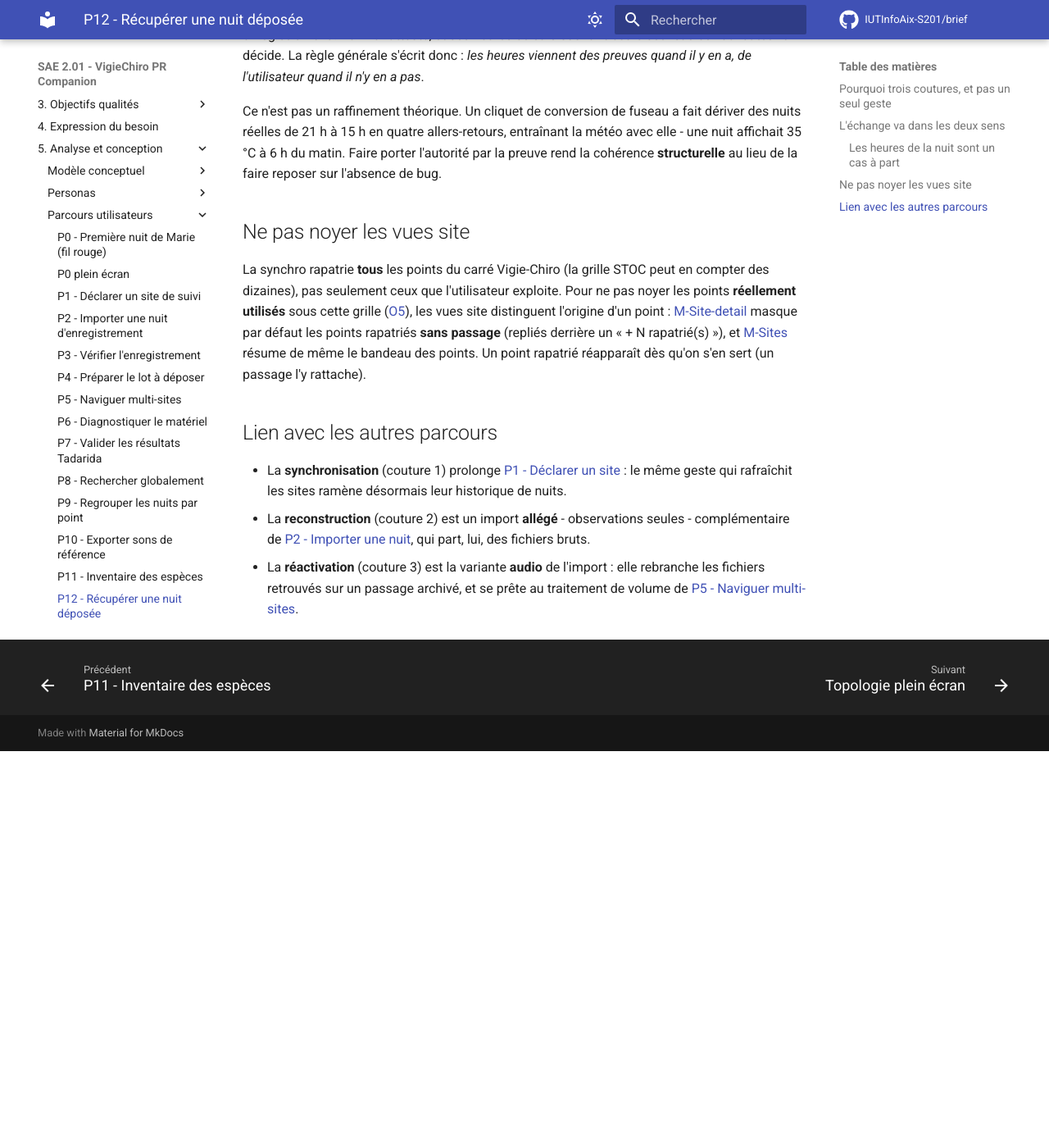
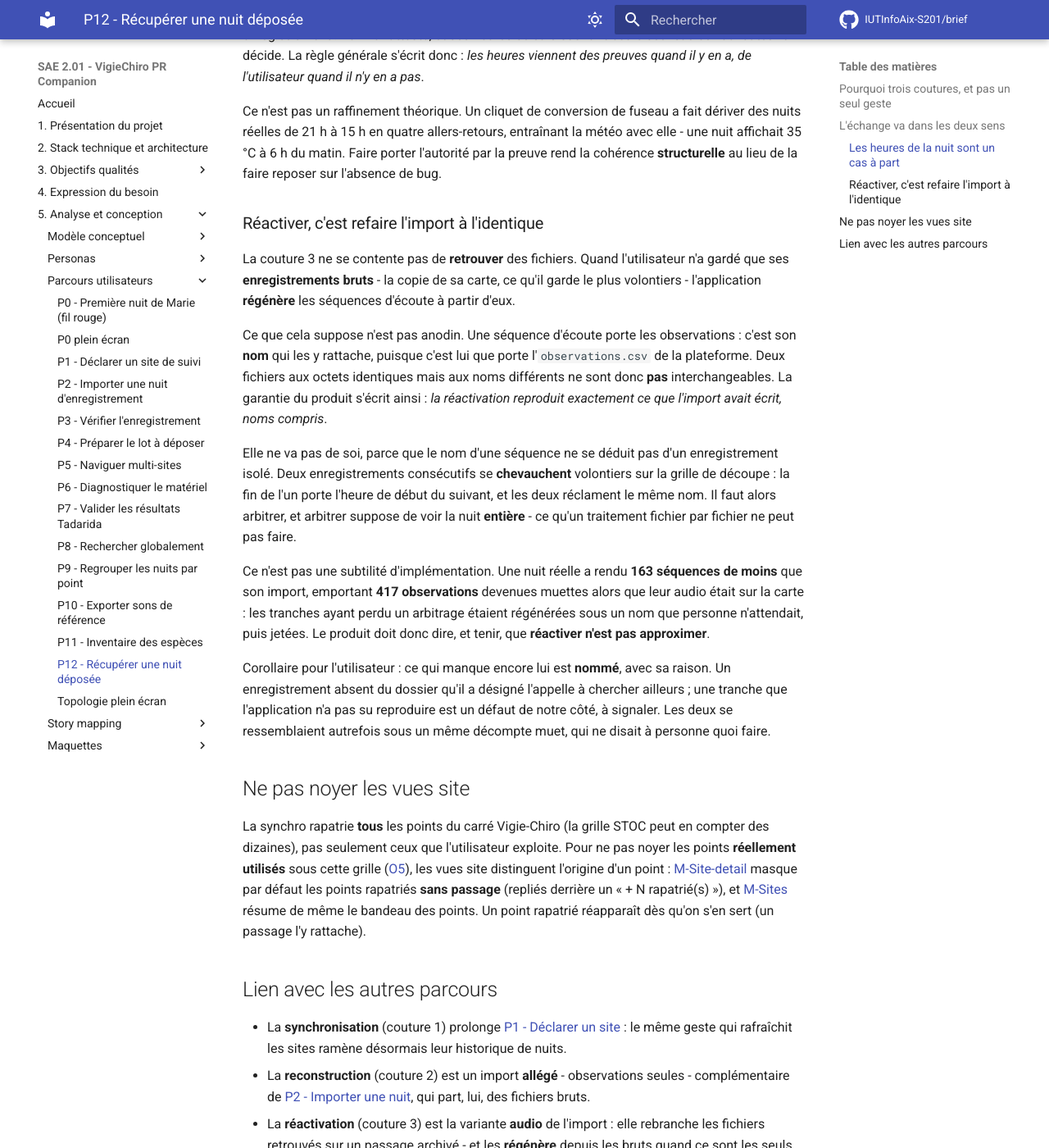
Before and after one commit to IUTInfoAix-S201/brief, an MkDocs documentation site: the page built from docs/Analyse et conception/Parcours utilisateurs/P12 - Récupérer une nuit déposée sur VigieChiro.md, in a window 1280 px wide and 1400 px high, scrolled down 2366 px. Shown: the whole window at 82% size. Built offline with MkDocs 1.6.1 and Material for MkDocs 9.7.7, drawn with Linux system fonts in a browser that asks for light colours; comment, search, counter and statistics services are not loaded; before the commit the page ends 3282 px from its top, so only the background shows below that; some of the changed text lies outside the part shown.

Commit message:
docs(P12) : réactiver, c'est refaire l'import à l'identique (#47)
P12 décrivait la couture 3 comme « elle rebranche les fichiers retrouvés ».
C'était exact tant que la réactivation se contentait de retrouver. Elle
**régénère** désormais les séquences depuis les bruts, ce qui engage une
garantie de conception que le brief ne portait pas.

Cette garantie : la réactivation reproduit exactement ce que l'import avait
écrit, noms compris. Elle n'est pas cosmétique - c'est le nom d'une séquence qui
lui rattache ses observations, puisque c'est lui que porte l'observations.csv.
Deux fichiers aux octets identiques mais aux noms différents ne sont pas
interchangeables.

Elle ne va pas de soi non plus : deux enregistrements consécutifs se chevauchent
volontiers sur la grille de découpe, et arbitrer qui garde le nom suppose de voir
la nuit entière.

Une nuit réelle a rendu 163 séquences de moins que son import, emportant 417
observations muettes alors que leur audio était sur la carte.

Ajoute aussi le corollaire côté utilisateur : ce qui manque est nommé, avec sa
raison, et la raison dit si la balle est dans son camp ou dans le nôtre.

```diff
--- a/docs/Analyse et conception/Parcours utilisateurs/P12 - Récupérer une nuit déposée sur VigieChiro.md
+++ b/docs/Analyse et conception/Parcours utilisateurs/P12 - Récupérer une nuit déposée sur VigieChiro.md
@@ -57,6 +57,34 @@ réelles de 21 h à 15 h en quatre allers-retours, entraînant la météo avec e
 35 °C à 6 h du matin. Faire porter l'autorité par la preuve rend la cohérence **structurelle** au lieu
 de la faire reposer sur l'absence de bug.
 
+### Réactiver, c'est refaire l'import à l'identique
+
+La couture 3 ne se contente pas de **retrouver** des fichiers. Quand l'utilisateur n'a gardé que ses
+**enregistrements bruts** - la copie de sa carte, ce qu'il garde le plus volontiers - l'application
+**régénère** les séquences d'écoute à partir d'eux.
+
+Ce que cela suppose n'est pas anodin. Une séquence d'écoute porte les observations : c'est son **nom**
+qui les y rattache, puisque c'est lui que porte l'`observations.csv` de la plateforme. Deux fichiers
+aux octets identiques mais aux noms différents ne sont donc **pas** interchangeables. La garantie du
+produit s'écrit ainsi : *la réactivation reproduit exactement ce que l'import avait écrit, noms
+compris*.
+
+Elle ne va pas de soi, parce que le nom d'une séquence ne se déduit pas d'un enregistrement isolé.
+Deux enregistrements consécutifs se **chevauchent** volontiers sur la grille de découpe : la fin de
+l'un porte l'heure de début du suivant, et les deux réclament le même nom. Il faut alors arbitrer, et
+arbitrer suppose de voir la nuit **entière** - ce qu'un traitement fichier par fichier ne peut pas
+faire.
+
+Ce n'est pas une subtilité d'implémentation. Une nuit réelle a rendu **163 séquences de moins** que
+son import, emportant **417 observations** devenues muettes alors que leur audio était sur la carte :
+les tranches ayant perdu un arbitrage étaient régénérées sous un nom que personne n'attendait, puis
+jetées. Le produit doit donc dire, et tenir, que **réactiver n'est pas approximer**.
+
+Corollaire pour l'utilisateur : ce qui manque encore lui est **nommé**, avec sa raison. Un
+enregistrement absent du dossier qu'il a désigné l'appelle à chercher ailleurs ; une tranche que
+l'application n'a pas su reproduire est un défaut de notre côté, à signaler. Les deux se ressemblaient
+autrefois sous un même décompte muet, qui ne disait à personne quoi faire.
+
 ## Ne pas noyer les vues site
 
 La synchro rapatrie **tous** les points du carré Vigie-Chiro (la grille STOC peut en compter des dizaines), pas seulement ceux que l'utilisateur exploite. Pour ne pas noyer les points **réellement utilisés** sous cette grille ([O5](../../Objectifs%20qualités/Objectifs%20qualités/O5.md)), les vues site distinguent l'origine d'un point : [M-Site-detail](../Maquettes/M-Site-detail.md) masque par défaut les points rapatriés **sans passage** (repliés derrière un « + N rapatrié(s) »), et [M-Sites](../Maquettes/M-Sites.md) résume de même le bandeau des points. Un point rapatrié réapparaît dès qu'on s'en sert (un passage l'y rattache).
@@ -65,4 +93,4 @@ La synchro rapatrie **tous** les points du carré Vigie-Chiro (la grille STOC pe
 
 - La **synchronisation** (couture 1) prolonge [P1 - Déclarer un site](P1%20-%20Déclarer%20un%20site%20de%20suivi.md) : le même geste qui rafraîchit les sites ramène désormais leur historique de nuits.
 - La **reconstruction** (couture 2) est un import **allégé** - observations seules - complémentaire de [P2 - Importer une nuit](P2%20-%20Importer%20une%20nuit%20d%27enregistrement.md), qui part, lui, des fichiers bruts.
-- La **réactivation** (couture 3) est la variante **audio** de l'import : elle rebranche les fichiers retrouvés sur un passage archivé, et se prête au traitement de volume de [P5 - Naviguer multi-sites](P5%20-%20Naviguer%20dans%20plusieurs%20sites%20et%20passages.md).
+- La **réactivation** (couture 3) est la variante **audio** de l'import : elle rebranche les fichiers retrouvés sur un passage archivé - et les **régénère** depuis les bruts quand ce sont les seuls que l'utilisateur a gardés, à l'identique de l'import. Elle se prête au traitement de volume de [P5 - Naviguer multi-sites](P5%20-%20Naviguer%20dans%20plusieurs%20sites%20et%20passages.md).
```
